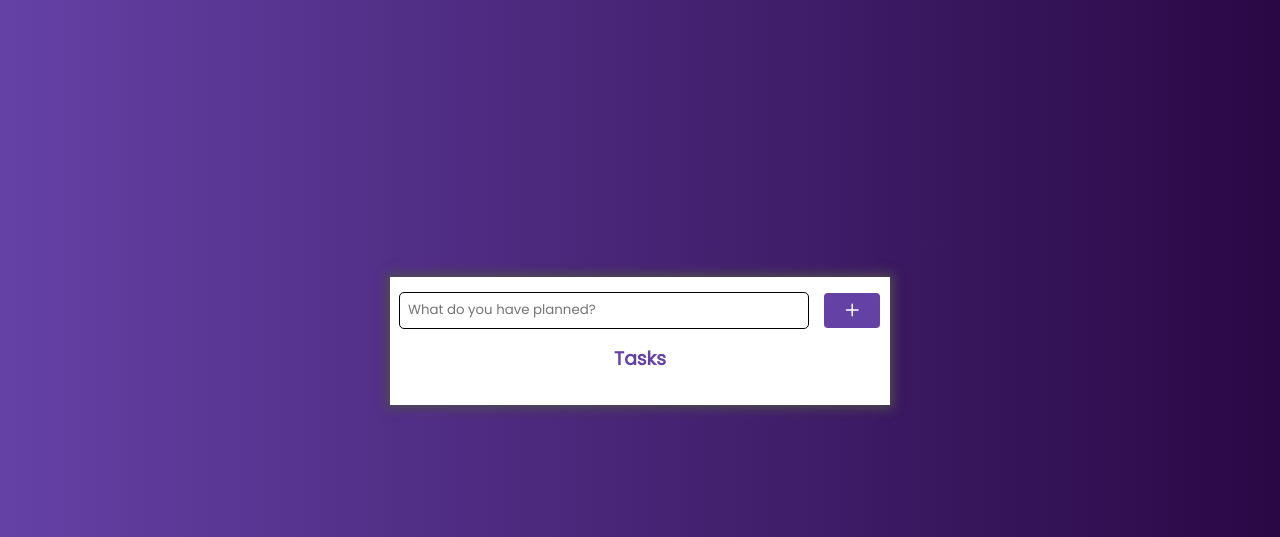
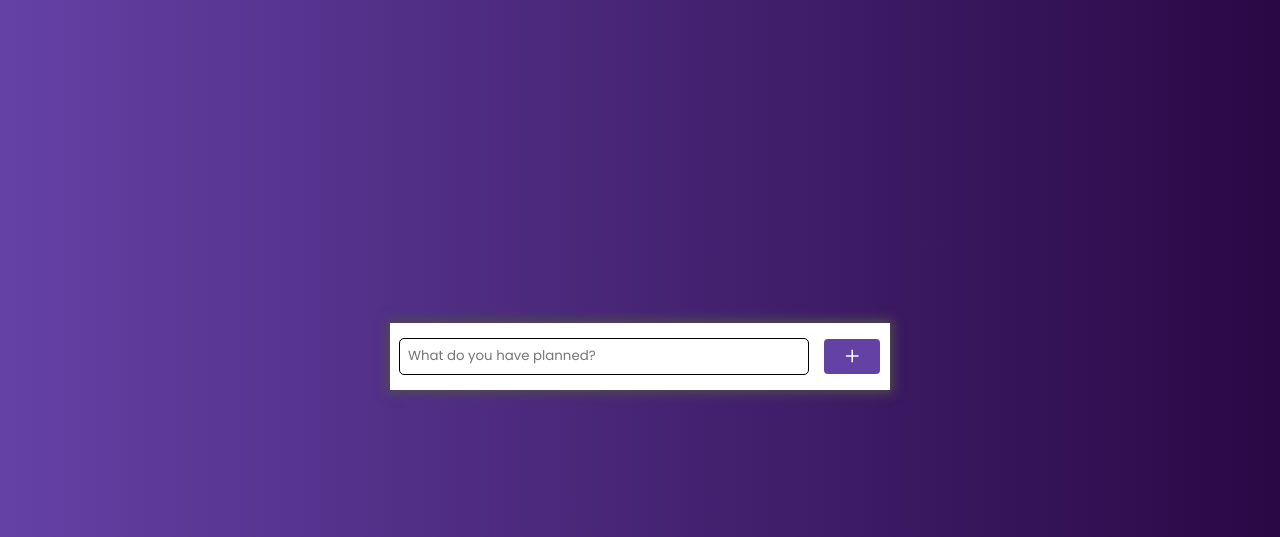
Before and after one commit to Rohit-Juyal/Projects, a plain HTML site: page To Do List/index.html in a window 1280 px wide. Shown: the part 263-800 px from the top of the page. Drawn offline with Linux system fonts and the light colour scheme.

Commit message:
modified html

```diff
--- a/To Do List/index.html
+++ b/To Do List/index.html
@@ -22,7 +22,6 @@
 
         <main>
             <section class="task-list">
-                <h3>Tasks</h3>
                 <div id="tasks">
 
                 </div>
```
